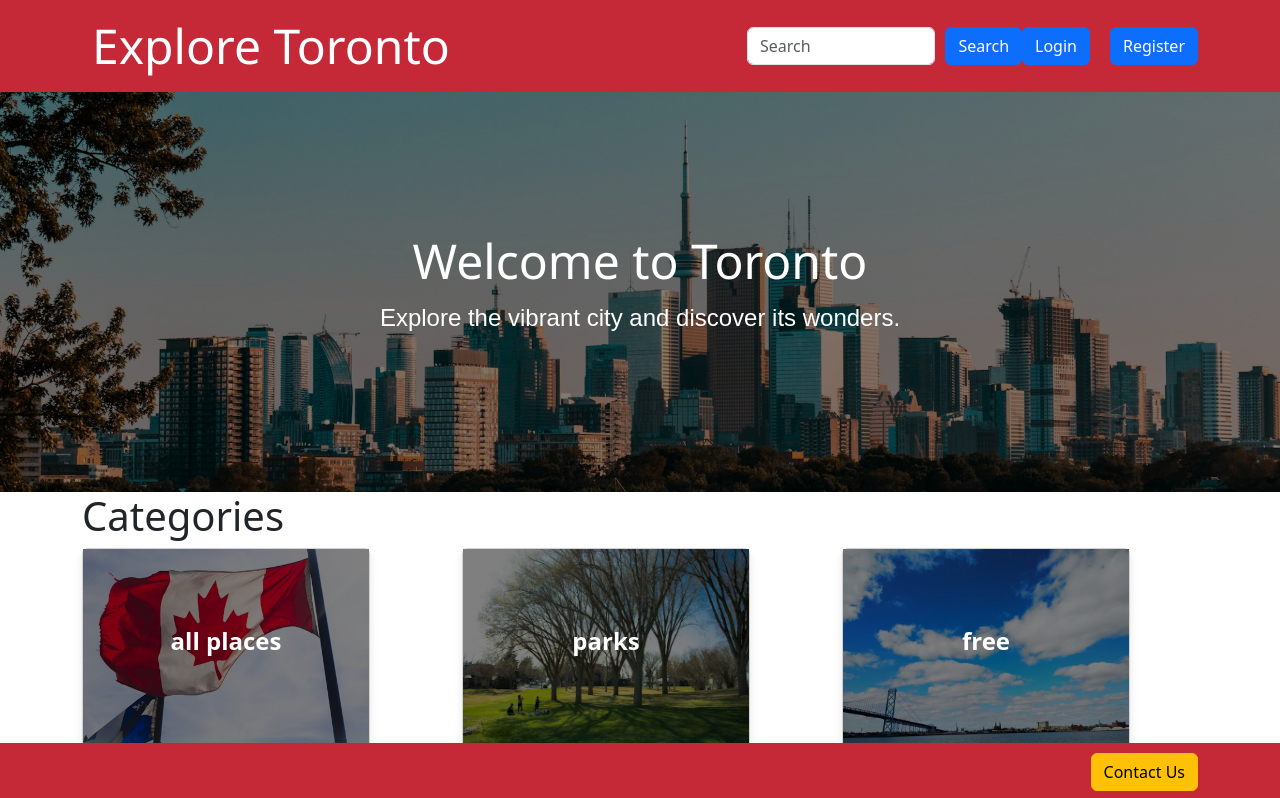
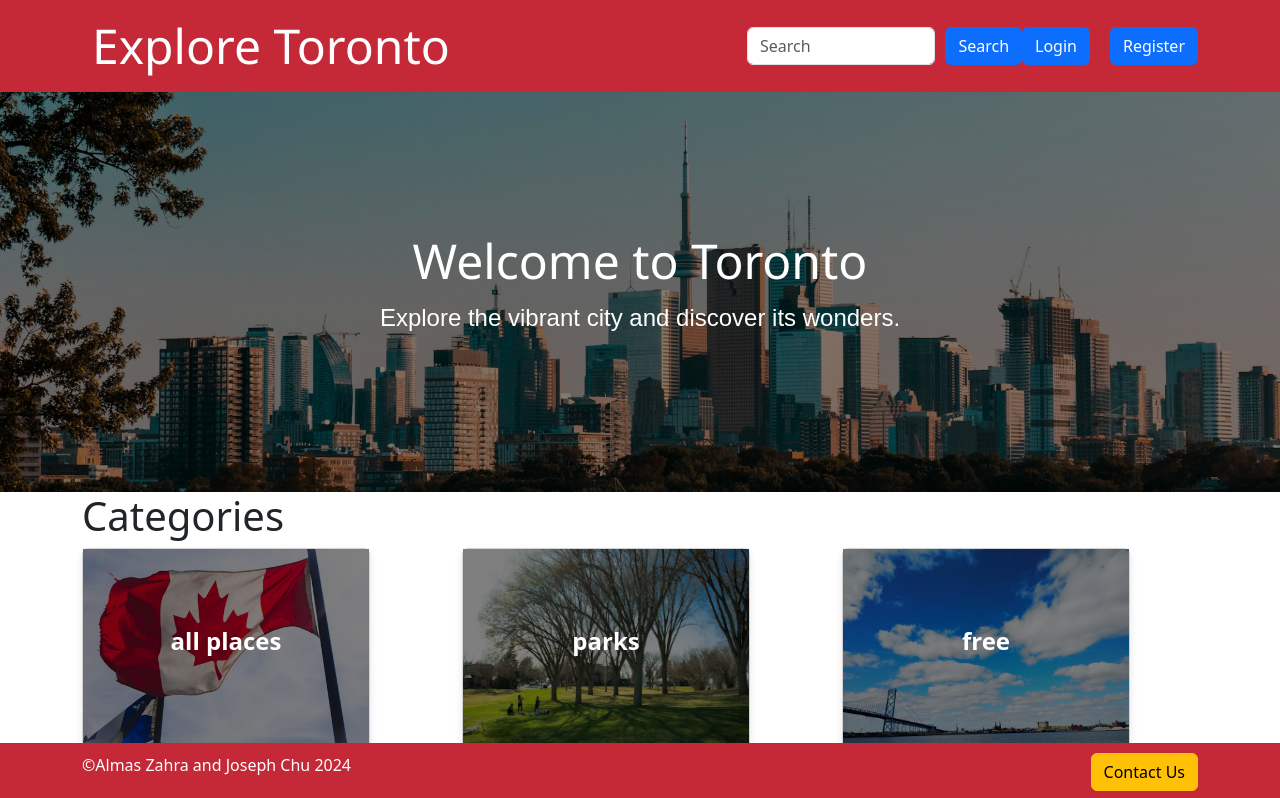
Before and after one commit to jchu42/bti425project, a Next.js app: page / in a window 1280 px wide. Shown: the top 798 px of the page. Built offline with nearby package versions, Linux system fonts and the light colour scheme; grey boxes are pictures that could not be loaded.

Commit message:
added copyright at footer

```diff
--- a/src/pages/_app.js
+++ b/src/pages/_app.js
@@ -73,6 +73,7 @@ export default function MyApp({ Component, pageProps }) {
         <footer style={{ position: "fixed", bottom: 0, width:"100%" }}>
           <nav className={styles.navbar}>
             <Container style={{ height: '37px'}}>
+              <span style={{color:"white"}}>&copy;Almas Zahra and Joseph Chu 2024</span>
               <Button href="/contactus" variant="warning" style={{ float: 'right' }}>Contact Us</Button>
             </Container>
           </nav>
```
Also changed, not shown: 1 other file (tests, documents, lock files or other folders).
